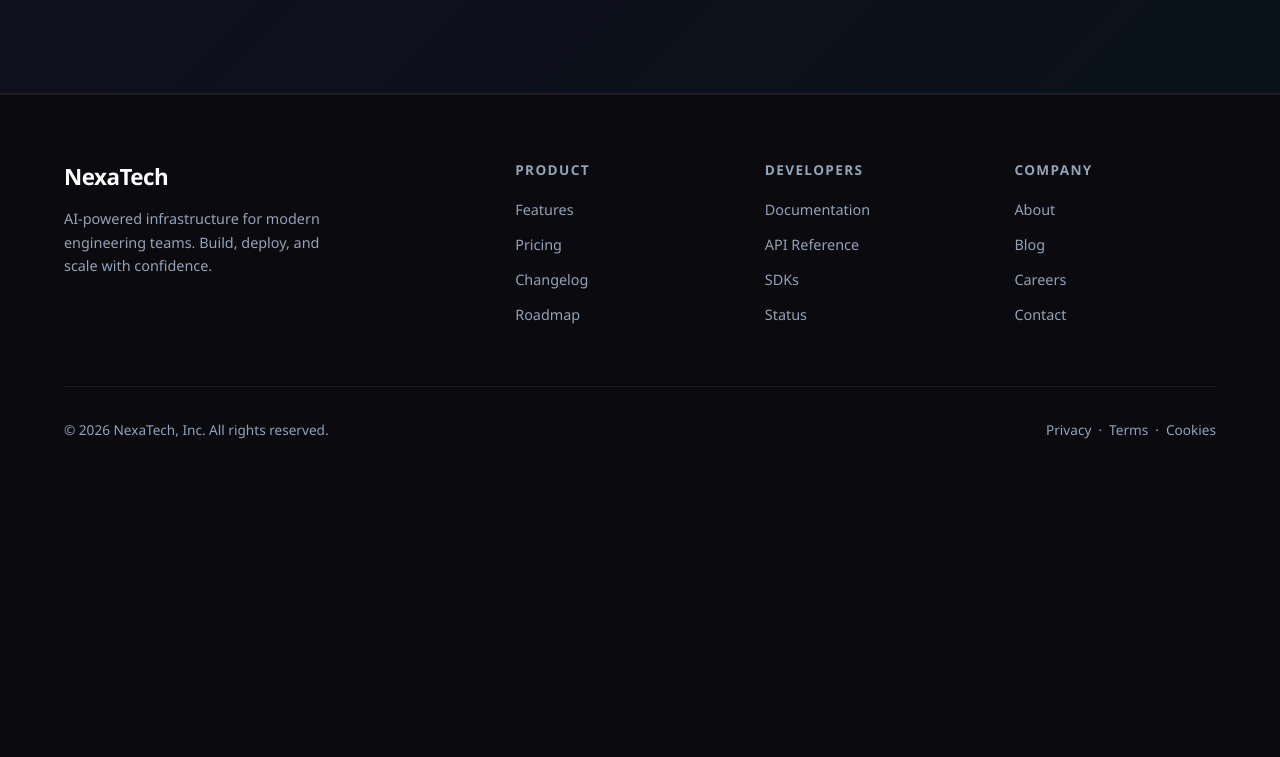
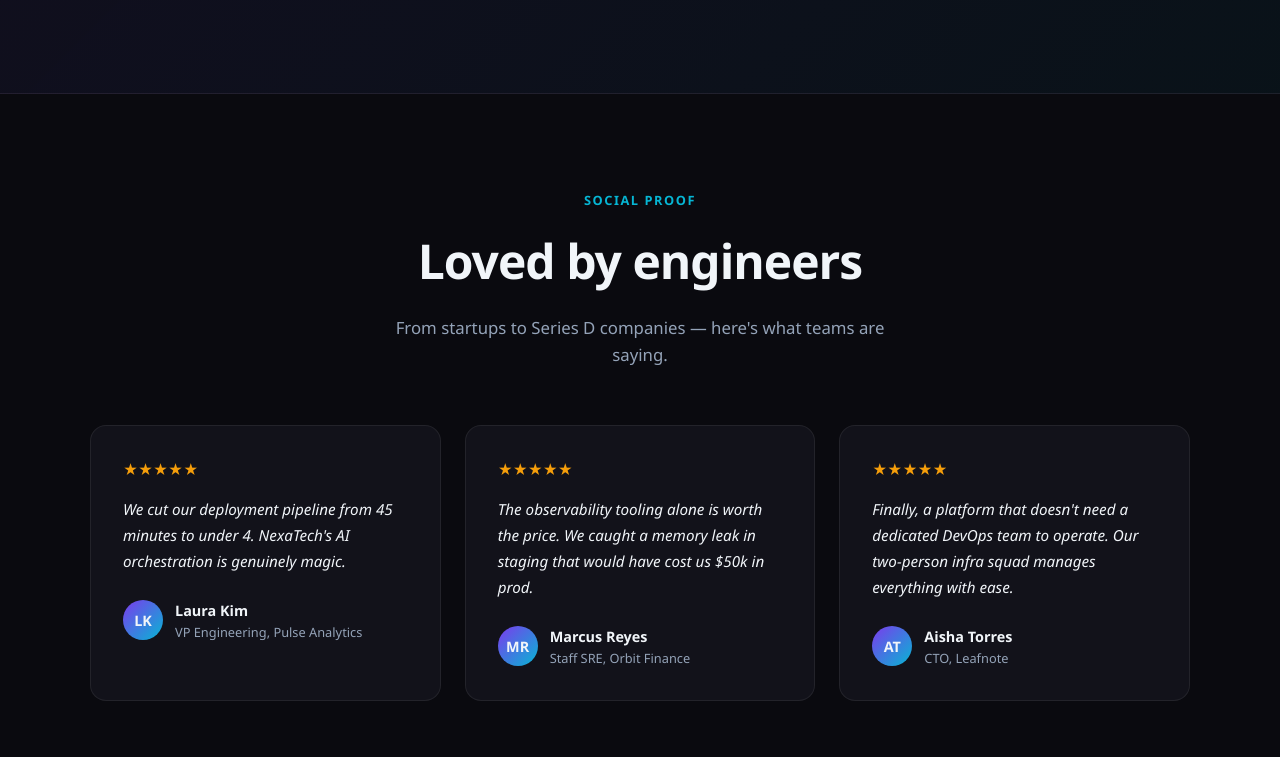
Before and after one commit to havynguyen23/html-css-landing, a website built with Vite: page src/index.html in a window 1280 px wide. Shown: the part 2523-3280 px from the top of the page. Before the commit the page ends 2995 px from the top, so only its background shows below. Built offline with nearby package versions, Linux system fonts and the light colour scheme.

Commit message:
Add testimonials section with grid layout and styling

```diff
--- a/src/index.html
+++ b/src/index.html
@@ -189,6 +189,60 @@
       </div>
     </section>
 
+    <!-- Testimonials -->
+    <section class="section">
+      <div class="section-label">Social proof</div>
+      <h2 class="section-title">Loved by engineers</h2>
+      <p class="section-sub">
+        From startups to Series D companies — here's what teams are saying.
+      </p>
+
+      <div class="testimonials-grid">
+        <div class="testimonial">
+          <div class="stars">&#9733;&#9733;&#9733;&#9733;&#9733;</div>
+          <q
+            >We cut our deployment pipeline from 45 minutes to under 4.
+            NexaTech's AI orchestration is genuinely magic.</q
+          >
+          <div class="author">
+            <div class="avatar">LK</div>
+            <div>
+              <div class="author-name">Laura Kim</div>
+              <div class="author-role">VP Engineering, Pulse Analytics</div>
+            </div>
+          </div>
+        </div>
+        <div class="testimonial">
+          <div class="stars">&#9733;&#9733;&#9733;&#9733;&#9733;</div>
+          <q
+            >The observability tooling alone is worth the price. We caught a
+            memory leak in staging that would have cost us $50k in prod.</q
+          >
+          <div class="author">
+            <div class="avatar">MR</div>
+            <div>
+              <div class="author-name">Marcus Reyes</div>
+              <div class="author-role">Staff SRE, Orbit Finance</div>
+            </div>
+          </div>
+        </div>
+        <div class="testimonial">
+          <div class="stars">&#9733;&#9733;&#9733;&#9733;&#9733;</div>
+          <q
+            >Finally, a platform that doesn't need a dedicated DevOps team to
+            operate. Our two-person infra squad manages everything with ease.</q
+          >
+          <div class="author">
+            <div class="avatar">AT</div>
+            <div>
+              <div class="author-name">Aisha Torres</div>
+              <div class="author-role">CTO, Leafnote</div>
+            </div>
+          </div>
+        </div>
+      </div>
+    </section>
+
     <!-- Footer -->
     <footer>
       <div class="footer-grid">
--- a/src/styles/components/all.css
+++ b/src/styles/components/all.css
@@ -11,3 +11,5 @@
 @import url('./footer.css');
 @import url('./metrics.css');
 @import url('./steps.css');
+@import url('./testimonials.css');
+@import url('./stars.css');
--- /dev/null
+++ b/src/styles/components/stars.css
@@ -0,0 +1,5 @@
+.stars {
+  color: var(--accent3);
+  font-size: 0.9rem;
+  margin-bottom: 1rem;
+}
--- /dev/null
+++ b/src/styles/components/testimonials.css
@@ -0,0 +1,50 @@
+.testimonials-grid {
+  display: grid;
+  grid-template-columns: repeat(auto-fit, minmax(300px, 1fr));
+  gap: 1.5rem;
+  max-width: 1100px;
+  margin: 0 auto;
+}
+
+.testimonial {
+  background: var(--surface);
+  border: 1px solid var(--border);
+  border-radius: 16px;
+  padding: 2rem;
+}
+
+.testimonial q {
+  color: var(--text);
+  font-size: 0.95rem;
+  line-height: 1.7;
+  font-style: italic;
+}
+
+.author {
+  display: flex;
+  align-items: center;
+  gap: 0.75rem;
+  margin-top: 1.5rem;
+}
+
+.avatar {
+  width: 40px;
+  height: 40px;
+  border-radius: 50%;
+  background: linear-gradient(135deg, var(--accent), var(--accent2));
+  display: flex;
+  align-items: center;
+  justify-content: center;
+  font-weight: 700;
+  font-size: 0.9rem;
+}
+
+.author-name {
+  font-weight: 600;
+  font-size: 0.9rem;
+}
+
+.author-role {
+  color: var(--muted);
+  font-size: 0.8rem;
+}
```
